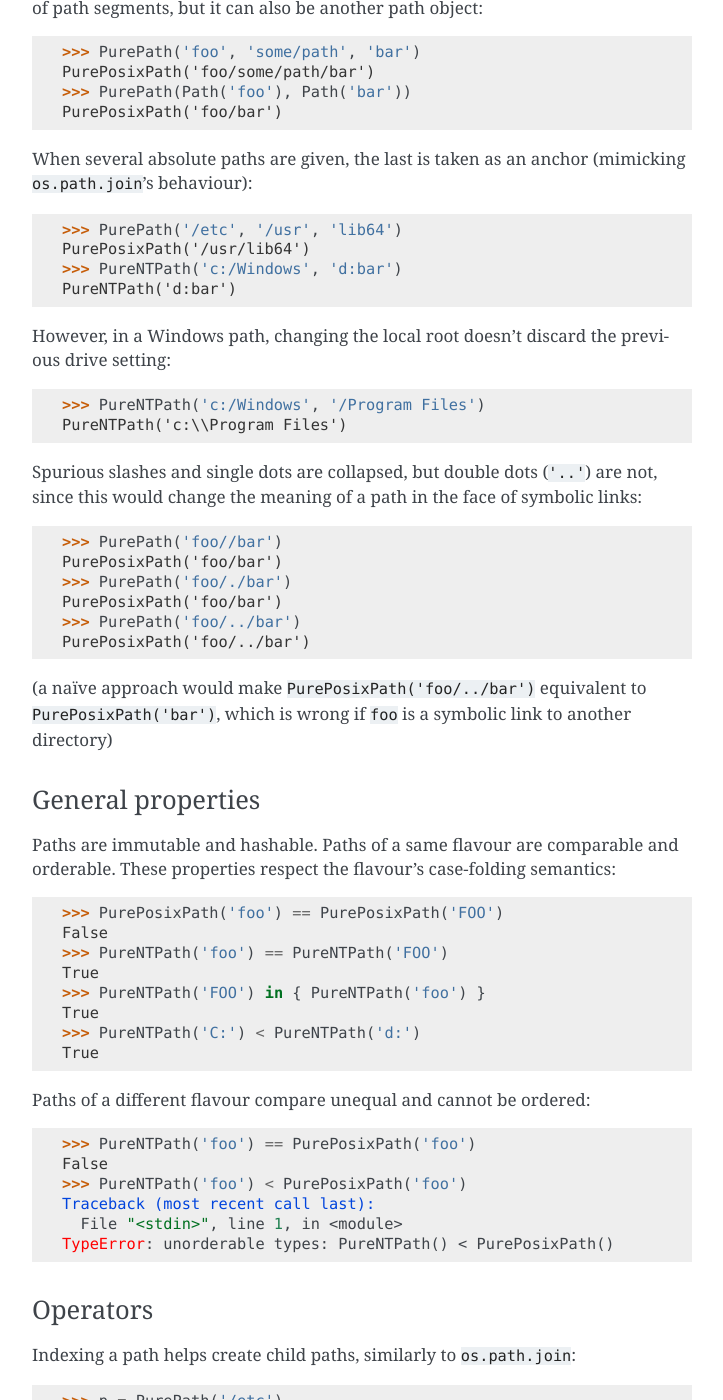
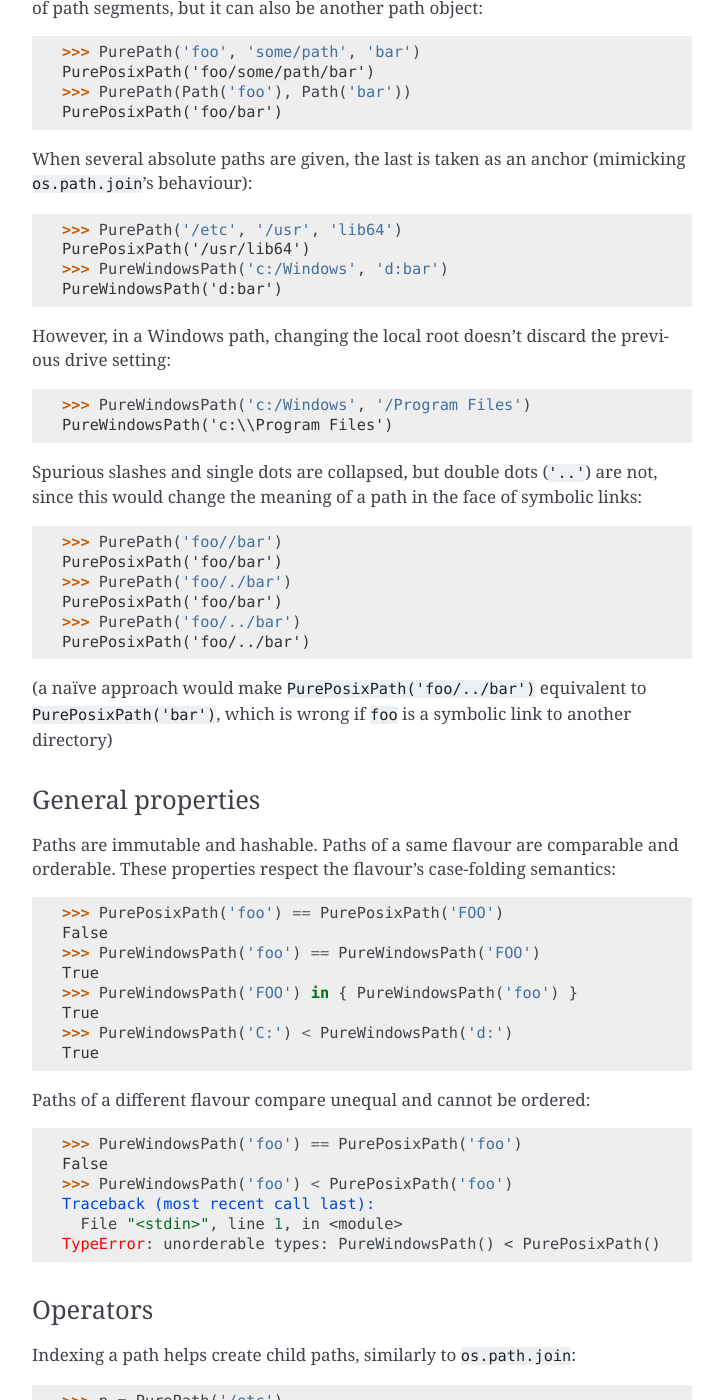
Before and after one commit to jazzband/pathlib2, a Sphinx documentation site: the page built from docs/index.rst, in a window 1280 px wide and 1400 px high, scrolled down 2372 px. Shown: the whole window, without its empty margins (388-1111 px from the left). Built offline with Sphinx 7.4.7, drawn with Linux system fonts in a browser that asks for light colours; some of the changed text lies outside the part shown.

Commit message:
s/NTPath/WindowsPath/

```diff
--- a/docs/index.rst
+++ b/docs/index.rst
@@ -88,18 +88,18 @@
       >>> PurePosixPath('/etc')
       PurePosixPath('/etc')
 
-.. class:: PureNTPath
+.. class:: PureWindowsPath
 
    A subclass of :class:`PurePath`, this path flavour represents Windows
    filesystem paths::
 
-      >>> PureNTPath('c:/Program Files/')
-      PureNTPath('c:\\Program Files')
+      >>> PureWindowsPath('c:/Program Files/')
+      PureWindowsPath('c:\\Program Files')
 
 .. class:: PurePath
 
    A generic class that represents the system's path flavour (instantiating
-   it creates either a :class:`PurePosixPath` or a :class:`PureNTPath`)::
+   it creates either a :class:`PurePosixPath` or a :class:`PureWindowsPath`)::
 
       >>> PurePath('setup.py')
       PurePosixPath('setup.py')
@@ -132,14 +132,14 @@
 
    >>> PurePath('/etc', '/usr', 'lib64')
    PurePosixPath('/usr/lib64')
-   >>> PureNTPath('c:/Windows', 'd:bar')
-   PureNTPath('d:bar')
+   >>> PureWindowsPath('c:/Windows', 'd:bar')
+   PureWindowsPath('d:bar')
 
 However, in a Windows path, changing the local root doesn't discard the
 previous drive setting::
 
-   >>> PureNTPath('c:/Windows', '/Program Files')
-   PureNTPath('c:\\Program Files')
+   >>> PureWindowsPath('c:/Windows', '/Program Files')
+   PureWindowsPath('c:\\Program Files')
 
 Spurious slashes and single dots are collapsed, but double dots (``'..'``)
 are not, since this would change the meaning of a path in the face of
@@ -166,21 +166,21 @@
 
    >>> PurePosixPath('foo') == PurePosixPath('FOO')
    False
-   >>> PureNTPath('foo') == PureNTPath('FOO')
+   >>> PureWindowsPath('foo') == PureWindowsPath('FOO')
    True
-   >>> PureNTPath('FOO') in { PureNTPath('foo') }
+   >>> PureWindowsPath('FOO') in { PureWindowsPath('foo') }
    True
-   >>> PureNTPath('C:') < PureNTPath('d:')
+   >>> PureWindowsPath('C:') < PureWindowsPath('d:')
    True
 
 Paths of a different flavour compare unequal and cannot be ordered::
 
-   >>> PureNTPath('foo') == PurePosixPath('foo')
+   >>> PureWindowsPath('foo') == PurePosixPath('foo')
    False
-   >>> PureNTPath('foo') < PurePosixPath('foo')
+   >>> PureWindowsPath('foo') < PurePosixPath('foo')
    Traceback (most recent call last):
      File "<stdin>", line 1, in <module>
-   TypeError: unorderable types: PureNTPath() < PurePosixPath()
+   TypeError: unorderable types: PureWindowsPath() < PurePosixPath()
 
 
 Operators
@@ -234,11 +234,11 @@
       >>> p.parts[:-1]
       PurePosixPath('/usr/bin')
 
-      >>> p = PureNTPath('c:/Program Files/PSF')
+      >>> p = PureWindowsPath('c:/Program Files/PSF')
       >>> p.parts[0]
       'c:\\'
       >>> p.parts[1:]
-      PureNTPath('Program Files\\PSF')
+      PureWindowsPath('Program Files\\PSF')
 
    (note how the drive and local root are regrouped in a single part)
 
@@ -252,45 +252,45 @@
 
    A string representing the drive letter or name, if any::
 
-      >>> PureNTPath('c:/Program Files/').drive
+      >>> PureWindowsPath('c:/Program Files/').drive
       'c:'
-      >>> PureNTPath('/Program Files/').drive
+      >>> PureWindowsPath('/Program Files/').drive
       ''
       >>> PurePosixPath('/etc').drive
       ''
 
    UNC shares are also considered drives::
 
-      >>> PureNTPath('//some/share/foo.txt').drive
+      >>> PureWindowsPath('//some/share/foo.txt').drive
       '\\\\some\\share'
 
 .. data:: PurePath.root
 
    A string representing the (local or global) root, if any::
 
-      >>> PureNTPath('c:/Program Files/').root
+      >>> PureWindowsPath('c:/Program Files/').root
       '\\'
-      >>> PureNTPath('c:Program Files/').root
+      >>> PureWindowsPath('c:Program Files/').root
       ''
       >>> PurePosixPath('/etc').root
       '/'
 
    UNC shares always have a root::
 
-      >>> PureNTPath('//some/share').root
+      >>> PureWindowsPath('//some/share').root
       '\\'
 
 .. data:: PurePath.anchor
 
    The concatenation of the drive and root::
 
-      >>> PureNTPath('c:/Program Files/').anchor
+      >>> PureWindowsPath('c:/Program Files/').anchor
       'c:\\'
-      >>> PureNTPath('c:Program Files/').anchor
+      >>> PureWindowsPath('c:Program Files/').anchor
       'c:'
       >>> PurePosixPath('/etc').anchor
       '/'
-      >>> PureNTPath('//some/share').anchor
+      >>> PureWindowsPath('//some/share').anchor
       '\\\\some\\share\\'
 
 
@@ -304,9 +304,9 @@
 
    UNC drive names are not considered::
 
-      >>> PureNTPath('//some/share/setup.py').name
+      >>> PureWindowsPath('//some/share/setup.py').name
       'setup.py'
-      >>> PureNTPath('//some/share').name
+      >>> PureWindowsPath('//some/share').name
       ''
 
 
@@ -350,7 +350,7 @@
 
    Return a string representation of the path with forward slashes (``/``)::
 
-      >>> p = PureNTPath('c:\\windows')
+      >>> p = PureWindowsPath('c:\\windows')
       >>> str(p)
       'c:\\windows'
       >>> p.as_posix()
@@ -365,7 +365,7 @@
       >>> p = PurePosixPath('/etc/passwd')
       >>> p.as_uri()
       'file:///etc/passwd'
-      >>> p = PureNTPath('c:/Windows')
+      >>> p = PureWindowsPath('c:/Windows')
       >>> p.as_uri()
       'file:///c:/Windows'
 
@@ -380,23 +380,23 @@
       >>> PurePosixPath('a/b').is_absolute()
       False
 
-      >>> PureNTPath('c:/a/b').is_absolute()
+      >>> PureWindowsPath('c:/a/b').is_absolute()
       True
-      >>> PureNTPath('/a/b').is_absolute()
+      >>> PureWindowsPath('/a/b').is_absolute()
       False
-      >>> PureNTPath('c:').is_absolute()
+      >>> PureWindowsPath('c:').is_absolute()
       False
-      >>> PureNTPath('//some/share').is_absolute()
+      >>> PureWindowsPath('//some/share').is_absolute()
       True
 
 
 .. method:: PurePath.is_reserved()
 
-   With :class:`PureNTPath`, return True if the path is considered reserved
-   under Windows, False otherwise.  With :class:`PurePosixPath`, False is
-   always returned.
+   With :class:`PureWindowsPath`, return True if the path is considered
+   reserved under Windows, False otherwise.  With :class:`PurePosixPath`,
+   False is always returned.
 
-      >>> PureNTPath('nul').is_reserved()
+      >>> PureWindowsPath('nul').is_reserved()
       True
       >>> PurePosixPath('nul').is_reserved()
       False
@@ -416,8 +416,8 @@
       PurePosixPath('/etc/passwd')
       >>> PurePosixPath('/etc').joinpath('init.d', 'apache2')
       PurePosixPath('/etc/init.d/apache2')
-      >>> PureNTPath('c:').joinpath('/Program Files')
-      PureNTPath('c:\\Program Files')
+      >>> PureWindowsPath('c:').joinpath('/Program Files')
+      PureWindowsPath('c:\\Program Files')
 
 
 .. method:: PurePath.match(pattern)
@@ -445,7 +445,7 @@
 
    As with other methods, case-sensitivity is observed::
 
-      >>> PureNTPath('b.py').match('*.PY')
+      >>> PureWindowsPath('b.py').match('*.PY')
       True
 
 
@@ -486,11 +486,11 @@
 
    Iterate over the path's parents from the most to the least specific::
 
-      >>> for p in PureNTPath('c:/foo/bar/setup.py').parents(): p
+      >>> for p in PureWindowsPath('c:/foo/bar/setup.py').parents(): p
       ...
-      PureNTPath('c:\\foo\\bar')
-      PureNTPath('c:\\foo')
-      PureNTPath('c:\\')
+      PureWindowsPath('c:\\foo\\bar')
+      PureWindowsPath('c:\\foo')
+      PureWindowsPath('c:\\')
 
 
 .. method:: PurePath.relative_to(*other)
@@ -527,19 +527,19 @@
       >>> PosixPath('/etc')
       PosixPath('/etc')
 
-.. class:: NTPath
+.. class:: WindowsPath
 
-   A subclass of :class:`Path` and :class:`PureNTPath`, this class represents
-   concrete Windows filesystem paths::
+   A subclass of :class:`Path` and :class:`PureWindowsPath`, this class
+   represents concrete Windows filesystem paths::
 
-      >>> NTPath('c:/Program Files/')
-      NTPath('c:\\Program Files')
+      >>> WindowsPath('c:/Program Files/')
+      WindowsPath('c:\\Program Files')
 
 .. class:: Path
 
    A subclass of :class:`PurePath`, this class represents concrete paths of
    the system's path flavour (instantiating it creates either a
-   :class:`PosixPath` or a :class:`NTPath`)::
+   :class:`PosixPath` or a :class:`WindowsPath`)::
 
       >>> Path('setup.py')
       PosixPath('setup.py')
```
Also changed, not shown: other parts of docs/index.rst (+2 -2 lines), pathlib.py (+7 -7 lines), test_pathlib.py (+11 -11 lines).
